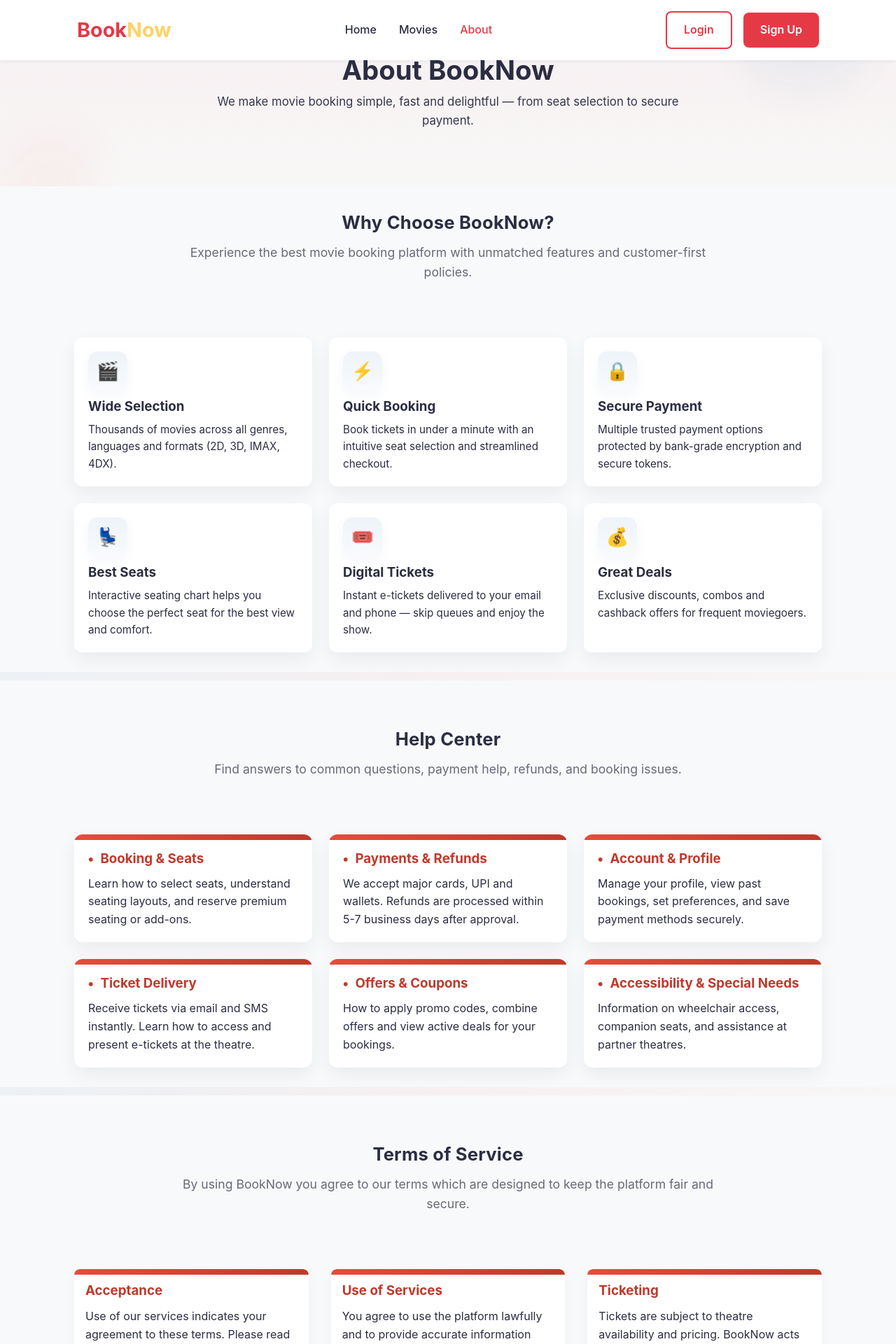
After one commit to Sonu-kumawat-ai/booknow, a Flask app: page /about in a window 1280 px wide. The commit adds this page. Shown: the top 1920 px of the page at 70% size. Run offline with Flask 3, Linux system fonts and the light colour scheme; some libraries are stand-ins or nearby versions.

Commit message:
add about page

```diff
--- a/modules/main.py
+++ b/modules/main.py
@@ -198,3 +198,16 @@ def all_movies():
         user_data = main_bp.mongo.db.users.find_one({'_id': ObjectId(session['user_id'])})
 
     return render_template('movies.html', logged_in=user_logged_in, username=username, movies=movies, user_data=user_data, search_query=search_query, suggestions=suggestions, no_results=no_results)
+
+
+@main_bp.route('/about')
+def about():
+    """About page route"""
+    user_logged_in = 'user_id' in session
+    username = session.get('username', '')
+
+    user_data = None
+    if user_logged_in:
+        user_data = main_bp.mongo.db.users.find_one({'_id': ObjectId(session['user_id'])})
+
+    return render_template('about.html', logged_in=user_logged_in, username=username, user_data=user_data)
--- /dev/null
+++ b/static/css/about.css
@@ -0,0 +1,290 @@
+/* About page styles — consistent with base and index colors */
+:root{
+    /* Primary Colors */
+    --primary-red: #E63946;
+    --primary-yellow: #FFD166;
+    --dark-red: #D62828;
+    --light-yellow: #FFF4D9;
+}
+
+.about-hero{
+	/* Gradient with a warm red tint to match request */
+	background: linear-gradient(180deg, rgba(43,108,176,0.04) 0%, rgba(229,62,62,0.04) 40%, rgba(246,173,85,0.02) 100%);
+	padding:5rem 0;
+	color:var(--dark);
+	position:relative;overflow:hidden;
+}
+.about-hero .lead{
+	color:var(--muted);
+	max-width:700px;
+	margin-top:0.5rem;
+}
+
+/* decorative soft shapes in hero */
+.about-hero::before{
+	content:'';
+	position:absolute;right:-120px;top:-80px;width:360px;height:360px;border-radius:50%;background:radial-gradient(circle at 30% 30%, rgba(43,108,176,0.12), transparent 40%);
+	filter:blur(18px);opacity:0.9;pointer-events:none;
+}
+.about-hero::after{
+	content:'';position:absolute;left:-140px;bottom:-90px;width:300px;height:300px;border-radius:50%;background:radial-gradient(circle at 70% 70%, rgba(229,62,62,0.08), transparent 40%);filter:blur(22px);opacity:0.9;pointer-events:none;
+}
+
+.section-header h2{
+	color:var(--dark);
+	margin-bottom:0.5rem;
+}
+.section-header p{
+	color:var(--muted);
+	margin-bottom:1.5rem;
+}
+
+.section-header{
+	position:relative;
+	padding-bottom:0.4rem;
+}
+.section-header h2{
+	font-size:1.6rem;
+}
+.section-header::after{
+	content:'';
+	position:absolute;
+	left:50%;
+	transform:translateX(-50%);
+	bottom:0;
+	height:3px;
+	width:64px;
+	background:linear-gradient(90deg,var(--primary-red),var(--primary-yellow));
+	border-radius:3px;
+	/* hide underline globally per request */
+	display:none;
+}
+
+/* Center header and description for Why, Help, Terms, Privacy and FAQ sections */
+.why-section .section-header,
+.help-section .section-header,
+.terms-section .section-header,
+.privacy-section .section-header,
+.faq-section .section-header,
+.contact-section .section-header{
+	text-align:center;
+}
+.why-section .section-header p,
+.help-section .section-header p,
+.terms-section .section-header p,
+.privacy-section .section-header p,
+.faq-section .section-header p,
+.contact-section .section-header p{
+	margin-left:auto;
+	margin-right:auto;
+}
+
+.section-divider{
+	width:100%;
+	height:10px;
+	margin:18px 0 6px 0;
+	/* visual divider removed */
+	display:none;
+}
+
+/* Divider after each main section (appears below the section) */
+.why-section::after,
+.help-section::after,
+.terms-section::after,
+.privacy-section::after,
+.faq-section::after,
+.contact-section::after{
+	content:'';
+	display:block;
+	height:12px;
+	margin:28px 0 0 0;
+	background:linear-gradient(90deg, rgba(43,108,176,0.06), rgba(229,62,62,0.05), rgba(246,173,85,0.03));
+}
+
+/* General section spacing to make dividers visible and consistent */
+.why-section,
+.help-section,
+.terms-section,
+.privacy-section,
+.contact-section{
+	padding:2rem 0;
+}
+
+/* Slightly stronger header styles for consistency with homepage */
+.section-header h2{font-weight:700;letter-spacing:0.2px}
+.section-header p{max-width:800px}
+
+.features-grid{
+	display:grid;
+	grid-template-columns:repeat(auto-fit,minmax(220px,1fr));
+	gap:1.25rem;
+	margin-top:1rem;
+}
+.feature-card{
+	background:#fff;
+	border-radius:12px;
+	padding:1.25rem;
+	box-shadow:0 10px 26px rgba(16,24,40,0.06);
+	text-align:left;
+}
+.feature-icon{
+	font-size:32px;
+	margin-bottom:0.5rem;
+}
+.feature-card h3{color:var(--primary);margin-bottom:0.4rem}
+.feature-card p{color:var(--muted);font-size:0.95rem}
+/* nicer icon background */
+.feature-icon{display:inline-flex;align-items:center;justify-content:center;width:56px;height:56px;border-radius:14px;background:linear-gradient(180deg,#eaf4ff,#fef7ed);color:var(--primary);font-size:26px;box-shadow:0 6px 16px rgba(43,108,176,0.06)}
+
+.help-section .help-columns{
+	display:grid;grid-template-columns:repeat(auto-fit,minmax(220px,1fr));gap:1rem;margin-top:1rem;
+}
+.help-card{background:#fff;padding:1rem;border-radius:8px;box-shadow:0 6px 18px rgba(16,24,40,0.04)}
+.help-card h3{color:var(--primary);margin-bottom:0.5rem}
+
+.terms-section .terms-content, .privacy-section .privacy-content{
+	background:transparent;padding:0;margin:0;color:var(--muted);
+}
+.terms-content .card-item, .privacy-content .card-item{background:#fff;padding:1rem;border-radius:8px;box-shadow:0 6px 18px rgba(16,24,40,0.04);line-height:1.6}
+.terms-content .card-item p, .privacy-content .card-item p{margin:0.6rem 0}
+
+.card-grid{
+	display:grid;
+	/* Force 3 columns on desktop to create a 3x2 layout (6 cards) */
+	grid-template-columns:repeat(3,minmax(220px,1fr));
+	gap:1.25rem;
+	margin-top:1rem;
+}
+
+@media (max-width:980px){
+	.card-grid{grid-template-columns:repeat(2,minmax(180px,1fr));}
+}
+@media (max-width:520px){
+	.card-grid{grid-template-columns:1fr}
+}
+
+/* Ensure Why and Help sections use a 3x2 layout on wide screens */
+@media (min-width:981px){
+	.why-section .card-grid,
+	.help-section .card-grid{
+		grid-template-columns:repeat(3,minmax(220px,1fr));
+		gap:1.5rem;
+	}
+}
+
+/* Add extra gap between cards in Terms and Privacy sections */
+.terms-section .card-grid,
+.privacy-section .card-grid{
+	gap:2rem;
+}
+.card-item{background:#fff;padding:1rem;border-radius:8px;box-shadow:0 6px 18px rgba(16,24,40,0.04)}
+.card-item h3{color:var(--primary);margin-bottom:0.5rem}
+
+.about-why .features-grid .feature-card{transition:transform .22s cubic-bezier(.2,.9,.3,1),box-shadow .22s ease}
+.about-why .feature-card:hover{transform:translateY(-8px) scale(1.01);box-shadow:0 22px 48px rgba(16,24,40,0.12)}
+
+.contact-grid{display:grid;grid-template-columns:repeat(auto-fit,minmax(180px,1fr));gap:1rem;margin-top:1rem}
+.contact-card{background:#fff;padding:1rem;border-radius:8px;box-shadow:0 6px 18px rgba(16,24,40,0.04);text-align:center}
+.contact-card h3{color:var(--primary);margin-bottom:0.4rem}
+.contact-card{border:1px solid rgba(43,108,176,0.04)}
+
+/* Make all card types share the "Why" visual style */
+.card-item, .feature-card, .help-card, .contact-card{
+	border-radius:12px;
+	padding:1.25rem;
+	box-shadow:0 10px 26px rgba(16,24,40,0.06);
+	background:#fff;
+	overflow:hidden;
+}
+.card-item{position:relative}
+.card-item::before{content:'';position:absolute;left:0;top:0;height:100%;width:6px;background:linear-gradient(180deg,var(--primary),var(--accent));border-top-left-radius:12px;border-bottom-left-radius:12px}
+
+/* Colored top accent bars for cards by section */
+.why-section .card-item::after,
+.why-section .feature-card::after{
+	content:'';position:absolute;left:0;right:0;top:0;height:8px;background:linear-gradient(90deg,var(--primary),#2da0e6);border-top-left-radius:12px;border-top-right-radius:12px;
+}
+.help-section .card-item::after,
+.help-section .help-card::after{
+	content:'';position:absolute;left:0;right:0;top:0;height:8px;background:linear-gradient(90deg,#e74c3c,#c0392b);border-top-left-radius:12px;border-top-right-radius:12px;
+}
+.terms-section .card-item::after{
+	content:'';position:absolute;left:0;right:0;top:0;height:8px;background:linear-gradient(90deg,#e74c3c,#c0392b);border-top-left-radius:12px;border-top-right-radius:12px;
+}
+.privacy-section .card-item::after{
+	content:'';position:absolute;left:0;right:0;top:0;height:8px;background:linear-gradient(90deg,#e74c3c,#c0392b);border-top-left-radius:12px;border-top-right-radius:12px;
+}
+.contact-section .card-item::after{
+	content:'';position:absolute;left:0;right:0;top:0;height:8px;background:linear-gradient(90deg,#2ecc71,#27ae60);border-top-left-radius:12px;border-top-right-radius:12px;
+}
+
+/* Match h3 color to section accent */
+.why-section .card-item h3, .why-section .feature-card h3{color:var(--primary)}
+.help-section .card-item h3, .help-section .help-card h3{color:#c0392b}
+.terms-section .card-item h3{color:#c0392b}
+.privacy-section .card-item h3{color:#c0392b}
+.contact-section .contact-card h3{color:#27ae60}
+
+.container{max-width:1100px;margin:0 auto;padding:0 1rem}
+
+.footer{background:#0b1220;color:#cbd5e1;padding:2rem 0;margin-top:2.5rem}
+.footer a{color:inherit}
+
+@media (max-width:720px){
+	.about-hero{padding:3rem 0}
+	.feature-card{padding:1rem}
+}
+
+/* Additional polish */
+.about-hero{
+	display:flex;align-items:center;justify-content:center;text-align:center;min-height:220px;
+}
+.about-hero h1{font-size:2.4rem;margin:0;color:var(--dark);line-height:1.05}
+.about-hero .lead{font-size:1.05rem;margin:0.75rem auto 0;opacity:0.95}
+
+.about-hero .hero-cta{margin-top:1.25rem}
+.about-hero .btn{padding:0.7rem 1.1rem;border-radius:8px;display:inline-block;margin:0 0.5rem}
+.about-hero .btn-primary{background:linear-gradient(90deg,var(--primary), #1e90ff);color:#fff;border:0}
+.about-hero .btn-primary:hover{transform:translateY(-3px);box-shadow:0 12px 28px rgba(46,117,186,0.18)}
+.about-hero .btn-outline{background:transparent;border:1px solid rgba(43,108,176,0.12);color:var(--primary)}
+.about-hero .btn-outline:hover{background:rgba(43,108,176,0.04)}
+
+/* Feature icon badges */
+.feature-icon{display:inline-flex;align-items:center;justify-content:center;width:56px;height:56px;border-radius:14px;background:linear-gradient(180deg,rgba(43,108,176,0.08),rgba(43,108,176,0.03));color:var(--primary);font-size:26px}
+
+/* Card accents and subtle hover */
+.card-item{position:relative;overflow:hidden}
+.card-item::before{content:'';position:absolute;left:0;top:0;height:100%;width:6px;background:linear-gradient(180deg,var(--primary),var(--accent));border-top-left-radius:8px;border-bottom-left-radius:8px}
+.feature-card::before{display:none}
+
+.card-item, .feature-card, .help-card, .contact-card{transition:transform .22s cubic-bezier(.2,.9,.3,1),box-shadow .22s ease}
+.card-item:hover, .feature-card:hover{transform:translateY(-6px);box-shadow:0 18px 40px rgba(16,24,40,0.08)}
+
+/* Help card subtle icon */
+.help-card h3:before{content:'•';display:inline-block;margin-right:10px;color:var(--accent);font-weight:900}
+
+/* Contact cards center and CTA */
+.contact-card p{font-weight:600;color:var(--dark)}
+
+/* Small screens: stack hero text and reduce paddings */
+@media (max-width:520px){
+	.about-hero h1{font-size:1.6rem}
+	.card-grid{grid-template-columns:1fr}
+	.card-item::before{width:5px}
+}
+
+/* FAQ styles */
+.faq-list{margin-top:1rem;display:grid;gap:0.75rem}
+.faq-item{background:#fff;border-radius:8px;overflow:hidden;box-shadow:0 6px 18px rgba(16,24,40,0.04)}
+.faq-question{width:100%;text-align:left;padding:1rem 1.1rem;background:transparent;border:0;display:flex;align-items:center;justify-content:space-between;gap:12px;font-weight:700;color:var(--dark);cursor:pointer}
+.faq-question:focus{outline:none}
+.faq-toggle{display:inline-block;background:linear-gradient(90deg,#e74c3c,#c0392b);color:#fff;width:32px;height:32px;border-radius:8px;line-height:32px;text-align:center;font-weight:700}
+.faq-answer{padding:0 1.1rem;max-height:0;overflow:hidden;transition:max-height .28s ease;padding-bottom:0}
+.faq-question.open + .faq-answer{padding-top:0.8rem;padding-bottom:1rem}
+.faq-answer p, .faq-answer{color:var(--muted);line-height:1.6}
+.faq-question.open .faq-toggle{transform:rotate(45deg)}
+
+@media (max-width:520px){
+	.faq-question{padding:0.9rem}
+	.faq-answer{padding:0 0.9rem}
+}
--- /dev/null
+++ b/templates/about.html
@@ -0,0 +1,306 @@
+<!DOCTYPE html>
+<html lang="en">
+<head>
+	<meta charset="UTF-8">
+	<meta name="viewport" content="width=device-width, initial-scale=1.0">
+	<title>About - BookNow</title>
+	<link rel="stylesheet" href="{{ url_for('static', filename='css/base.css') }}">
+	<link rel="stylesheet" href="{{ url_for('static', filename='css/about.css') }}">
+</head>
+<body>
+	<!-- Navigation Bar -->
+	<nav class="navbar">
+		<div class="container">
+			<div class="nav-brand">
+				<a href="{{ url_for('main.index') }}">
+					<h1>Book<span>Now</span></h1>
+				</a>
+			</div>
+			<ul class="nav-links">
+				<li><a href="{{ url_for('main.index') }}">Home</a></li>
+				<li><a href="{{ url_for('main.all_movies') }}">Movies</a></li>
+				<li><a href="{{ url_for('main.about') }}" class="active">About</a></li>
+			</ul>
+			<div class="nav-auth">
+				{% if logged_in %}
+					<span class="welcome-text">Welcome, {{ username }}!</span>
+					<a href="{{ url_for('user.profile') }}" class="btn btn-outline">Profile</a>
+				{% else %}
+					<a href="{{ url_for('auth.login') }}" class="btn btn-outline">Login</a>
+					<a href="{{ url_for('auth.register') }}" class="btn btn-primary">Sign Up</a>
+				{% endif %}
+			</div>
+		</div>
+	</nav>
+
+	<!-- Hero -->
+	<section class="about-hero">
+		<div class="container">
+			<h1>About BookNow</h1>
+			<p class="lead">We make movie booking simple, fast and delightful — from seat selection to secure payment.</p>
+
+		</div>
+	</section>
+
+	<!-- Why Us -->
+	<section id="why-us" class="why-section about-why">
+		<div class="container">
+			<div class="section-header">
+				<h2>Why Choose BookNow?</h2>
+				<p>Experience the best movie booking platform with unmatched features and customer-first policies.</p>
+			</div>
+			<div class="section-divider"></div>
+			<div class="card-grid features-grid">
+				<div class="feature-card">
+					<div class="feature-icon">🎬</div>
+					<h3>Wide Selection</h3>
+					<p>Thousands of movies across all genres, languages and formats (2D, 3D, IMAX, 4DX).</p>
+				</div>
+				<div class="feature-card">
+					<div class="feature-icon">⚡</div>
+					<h3>Quick Booking</h3>
+					<p>Book tickets in under a minute with an intuitive seat selection and streamlined checkout.</p>
+				</div>
+				<div class="feature-card">
+					<div class="feature-icon">🔒</div>
+					<h3>Secure Payment</h3>
+					<p>Multiple trusted payment options protected by bank-grade encryption and secure tokens.</p>
+				</div>
+				<div class="feature-card">
+					<div class="feature-icon">💺</div>
+					<h3>Best Seats</h3>
+					<p>Interactive seating chart helps you choose the perfect seat for the best view and comfort.</p>
+				</div>
+				<div class="feature-card">
+					<div class="feature-icon">🎟️</div>
+					<h3>Digital Tickets</h3>
+					<p>Instant e-tickets delivered to your email and phone — skip queues and enjoy the show.</p>
+				</div>
+				<div class="feature-card">
+					<div class="feature-icon">💰</div>
+					<h3>Great Deals</h3>
+					<p>Exclusive discounts, combos and cashback offers for frequent moviegoers.</p>
+				</div>
+			</div>
+		</div>
+	</section>
+
+	<!-- Help Center -->
+	<section id="help" class="help-section">
+		<div class="container">
+			<div class="section-header">
+				<h2>Help Center</h2>
+				<p>Find answers to common questions, payment help, refunds, and booking issues.</p>
+			</div>
+			<div class="section-divider"></div>
+			<div class="card-grid help-columns">
+				<div class="card-item help-card">
+					<h3>Booking & Seats</h3>
+					<p>Learn how to select seats, understand seating layouts, and reserve premium seating or add-ons.</p>
+				</div>
+				<div class="card-item help-card">
+					<h3>Payments & Refunds</h3>
+					<p>We accept major cards, UPI and wallets. Refunds are processed within 5-7 business days after approval.</p>
+				</div>
+				<div class="card-item help-card">
+					<h3>Account & Profile</h3>
+					<p>Manage your profile, view past bookings, set preferences, and save payment methods securely.</p>
+				</div>
+				<div class="card-item help-card">
+					<h3>Ticket Delivery</h3>
+					<p>Receive tickets via email and SMS instantly. Learn how to access and present e-tickets at the theatre.</p>
+				</div>
+				<div class="card-item help-card">
+					<h3>Offers & Coupons</h3>
+					<p>How to apply promo codes, combine offers and view active deals for your bookings.</p>
+				</div>
+				<div class="card-item help-card">
+					<h3>Accessibility & Special Needs</h3>
+					<p>Information on wheelchair access, companion seats, and assistance at partner theatres.</p>
+				</div>
+			</div>
+		</div>
+	</section>
+
+	<!-- Terms -->
+	<section id="terms" class="terms-section">
+		<div class="container">
+			<div class="section-header">
+				<h2>Terms of Service</h2>
+				<p>By using BookNow you agree to our terms which are designed to keep the platform fair and secure.</p>
+			</div>
+			<div class="section-divider"></div>
+			<div class="card-grid terms-content">
+				<div class="card-item">
+					<h3>Acceptance</h3>
+					<p>Use of our services indicates your agreement to these terms. Please read them carefully.</p>
+				</div>
+				<div class="card-item">
+					<h3>Use of Services</h3>
+					<p>You agree to use the platform lawfully and to provide accurate information when creating an account or booking tickets.</p>
+				</div>
+				<div class="card-item">
+					<h3>Ticketing</h3>
+					<p>Tickets are subject to theatre availability and pricing. BookNow acts as an agent to facilitate bookings.</p>
+				</div>
+				<div class="card-item">
+					<h3>Refunds & Cancellations</h3>
+					<p>Refunds are handled per theatre policy and our refund guidelines; processing times vary.</p>
+				</div>
+				<div class="card-item">
+					<h3>Pricing & Fees</h3>
+					<p>Ticket prices include theatre fees and any applicable taxes. Service fees may be applied at checkout.</p>
+				</div>
+				<div class="card-item">
+					<h3>Limitation of Liability</h3>
+					<p>BookNow is not liable for theatre operations, show changes or other third-party service disruptions except as required by law.</p>
+				</div>
+			</div>
+		</div>
+	</section>
+
+	<!-- Privacy -->
+	<section id="privacy" class="privacy-section">
+		<div class="container">
+			<div class="section-header">
+				<h2>Privacy Policy</h2>
+				<p>Your privacy matters. This section explains what information we collect and how we use it.</p>
+			</div>
+			<div class="section-divider"></div>
+			<div class="card-grid privacy-content">
+				<div class="card-item">
+					<h3>Data Collected</h3>
+					<p>We collect account details, booking history, device info and payment metadata to provide services.</p>
+				</div>
+				<div class="card-item">
+					<h3>Use of Data</h3>
+					<p>Data is used to process bookings, send confirmations, personalize recommendations and improve service quality.</p>
+				</div>
+				<div class="card-item">
+					<h3>Sharing</h3>
+					<p>We do not sell personal data. We share information with payment processors and theatres only as needed to fulfill bookings.</p>
+				</div>
+				<div class="card-item">
+					<h3>Security</h3>
+					<p>We use industry-standard safeguards to protect data. Contact support for any privacy-related requests.</p>
+				</div>
+				<div class="card-item">
+					<h3>Cookies & Tracking</h3>
+					<p>We use cookies and similar technologies to improve site performance and personalize your experience. You can manage preferences in your browser.</p>
+				</div>
+				<div class="card-item">
+					<h3>Data Retention</h3>
+					<p>We retain personal data only as long as necessary to provide services, comply with legal obligations, and improve user experience.</p>
+				</div>
+			</div>
+		</div>
+	</section>
+
+	<!-- FAQ -->
+	<section id="faq" class="faq-section">
+		<div class="container">
+			<div class="section-header">
+				<h2>FAQ's</h2>
+				<p>Common questions about bookings, payments, refunds and accounts.</p>
+			</div>
+			<div class="section-divider"></div>
+			<div class="faq-list">
+				<div class="faq-item">
+					<button class="faq-question">How can I change or cancel my booking?<span class="faq-toggle">+</span></button>
+					<div class="faq-answer">Seat changes and cancellations depend on the theatre's policy. For most shows, cancellations are allowed within a limited window and may incur fees. Contact support with your booking ID for assistance.</div>
+				</div>
+				<div class="faq-item">
+					<button class="faq-question">What payment methods do you accept?<span class="faq-toggle">+</span></button>
+					<div class="faq-answer">We accept major debit/credit cards, UPI, and popular wallets. All transactions are secured using industry-standard encryption.</div>
+				</div>
+				<div class="faq-item">
+					<button class="faq-question">When will I receive my refund?<span class="faq-toggle">+</span></button>
+					<div class="faq-answer">Refunds are processed after approval and typically take 5-7 business days to reflect in your original payment method, depending on the bank or payment provider.</div>
+				</div>
+				<div class="faq-item">
+					<button class="faq-question">How do I update my account information?<span class="faq-toggle">+</span></button>
+					<div class="faq-answer">Go to your profile page after logging in to update personal details, saved payment methods, and preferences.</div>
+				</div>
+			</div>
+		</div>
+	</section>
+
+	<!-- Contact -->
+	<section id="contact" class="contact-section">
+		<div class="container">
+			<div class="section-header">
+				<h2>Contact Us</h2>
+				<p>We're here to help — reach out via email or phone and we'll respond quickly.</p>
+			</div>
+			<div class="section-divider"></div>
+			<div class="contact-grid">
+				<div class="contact-card">
+					<h3>Email</h3>
+					<p>support@booknow.com</p>
+				</div>
+				<div class="contact-card">
+					<h3>Phone</h3>
+					<p>+91 9178463892</p>
+				</div>
+			</div>
+		</div>
+	</section>
+
+	<footer class="footer">
+		<div class="container">
+			<div class="footer-content">
+				<div class="footer-section">
+					<h3>Book<span>Now</span></h3>
+					<p>Your ultimate destination for hassle-free movie ticket booking.</p>
+				</div>
+				<div class="footer-section">
+					<h4>Quick Links</h4>
+					<ul>
+						<li><a href="{{ url_for('main.index') }}">Home</a></li>
+						<li><a href="{{ url_for('main.all_movies') }}">Movies</a></li>
+						<li><a href="{{ url_for('auth.register') }}">Sign Up</a></li>
+						<li><a href="{{ url_for('main.about') }}">About</a></li>
+					</ul>
+				</div>
+				<div class="footer-section">
+					<h4>Support</h4>
+					<ul>
+						<li><a href="#help">Help Center</a></li>
+						<li><a href="#terms">Terms of Service</a></li>
+						<li><a href="#privacy">Privacy Policy</a></li>
+						<li><a href="#contact">Contact Us</a></li>
+					</ul>
+				</div>
+				<div class="footer-section">
+					<h4>Contact Info</h4>
+					<ul>
+						<li>📧 support@booknow.com</li>
+						<li>📞 +91 9178463892</li>
+					</ul>
+				</div>
+			</div>
+			<div class="footer-bottom">
+				<p>&copy; 2026 BookNow. All rights reserved.</p>
+			</div>
+		</div>
+	</footer>
+
+	<script src="{{ url_for('static', filename='js/common.js') }}"></script>
+	<script>
+		// Simple accordion toggle for FAQ
+		document.addEventListener('DOMContentLoaded', function(){
+			document.querySelectorAll('.faq-question').forEach(function(btn){
+				btn.addEventListener('click', function(){
+					var answer = btn.nextElementSibling;
+					var open = btn.classList.toggle('open');
+					if(open){
+						answer.style.maxHeight = answer.scrollHeight + 'px';
+					} else {
+						answer.style.maxHeight = null;
+					}
+				});
+			});
+		});
+	</script>
+</body>
+</html>
--- a/templates/login.html
+++ b/templates/login.html
@@ -16,9 +16,8 @@
                     <h1>Book<span>Now</span></h1>
                 </a>
             </div>
-            <nav class="nav-links">
-                <li><a href="{{ url_for('main.index') }}">Home</a></li>
-            </ul>
+                <nav class="nav-links">
+                </nav>
         </div>
     </nav>
 
--- a/templates/register.html
+++ b/templates/register.html
@@ -16,9 +16,8 @@
                     <h1>Book<span>Now</span></h1>
                 </a>
             </div>
-            <nav class="nav-links">
-                <li><a href="{{ url_for('main.index') }}">Home</a></li>
-            </ul>
+                <nav class="nav-links">
+                </nav>
         </div>
     </nav>
 
--- a/templates/seat_selection.html
+++ b/templates/seat_selection.html
@@ -18,7 +18,6 @@
             <ul class="nav-links">
                 <li><a href="{{ url_for('main.index') }}">Home</a></li>
                 <li><a href="{{ url_for('main.all_movies') }}">Movies</a></li>
-                <li><a href="#why-us">Why Us</a></li>
             </ul>
             <div class="nav-auth">
                 <span class="welcome-text">Welcome, {{ username }}!</span>
--- a/templates/theatre_dashboard.html
+++ b/templates/theatre_dashboard.html
@@ -17,7 +17,6 @@
             <ul class="nav-links">
                 <li><a href="{{ url_for('main.index') }}">Home</a></li>
                 <li><a href="{{ url_for('main.all_movies') }}">Movies</a></li>
-                <li><a href="#why-us">Why Us</a></li>
             </ul>
             <div class="nav-auth">
                 <span class="welcome-text">Welcome, {{ user.username }}!</span>
--- a/templates/theatre_owner_registration.html
+++ b/templates/theatre_owner_registration.html
@@ -17,7 +17,6 @@
             <ul class="nav-links">
                 <li><a href="{{ url_for('main.index') }}">Home</a></li>
                 <li><a href="{{ url_for('main.all_movies') }}">Movies</a></li>
-                <li><a href="#why-us">Why Us</a></li>
             </ul>
             <div class="nav-auth">
                 {% if user %}
```
Also changed, not shown: templates/add_movie.html (+5 -5 lines), templates/admin.html (+5 -5 lines), templates/index.html (+12 -53 lines), templates/movie_details.html (+5 -6 lines), templates/movies.html (+5 -6 lines), templates/profile.html (+5 -5 lines), templates/settings.html (+5 -5 lines).
